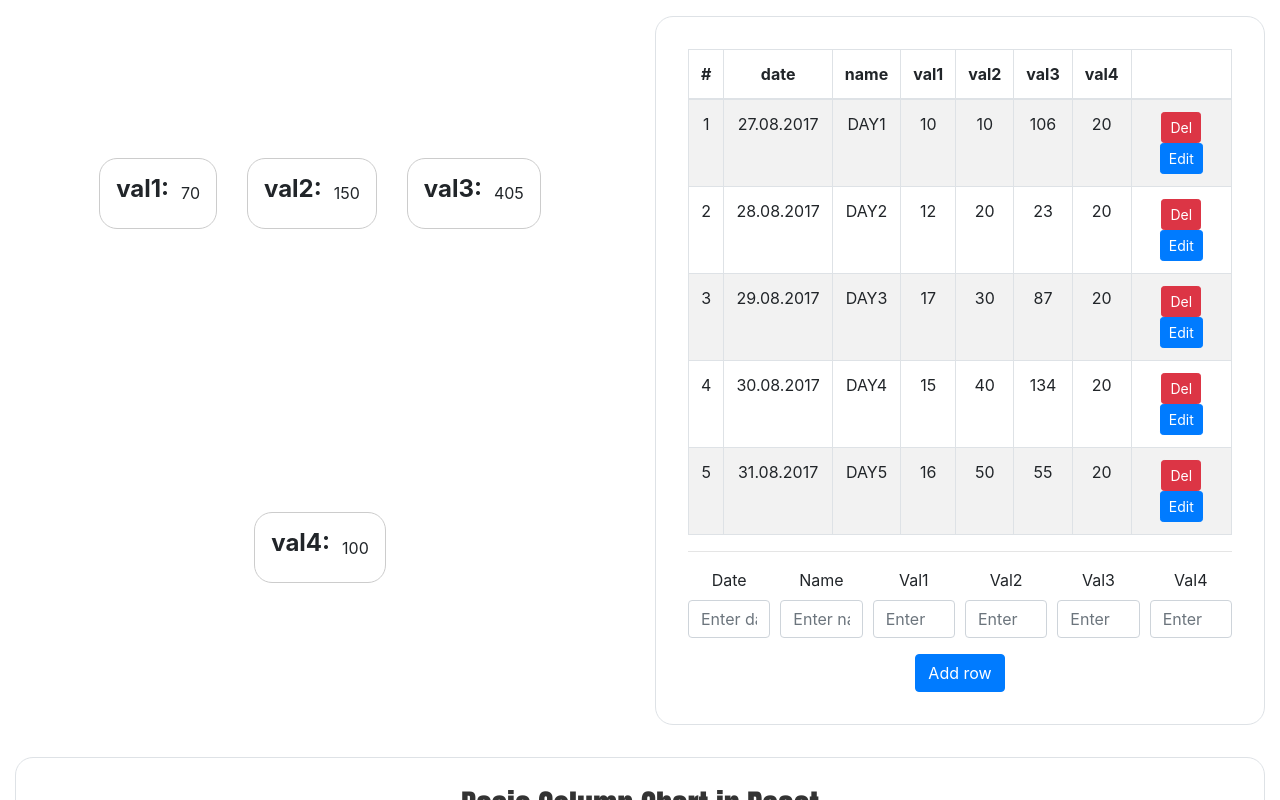
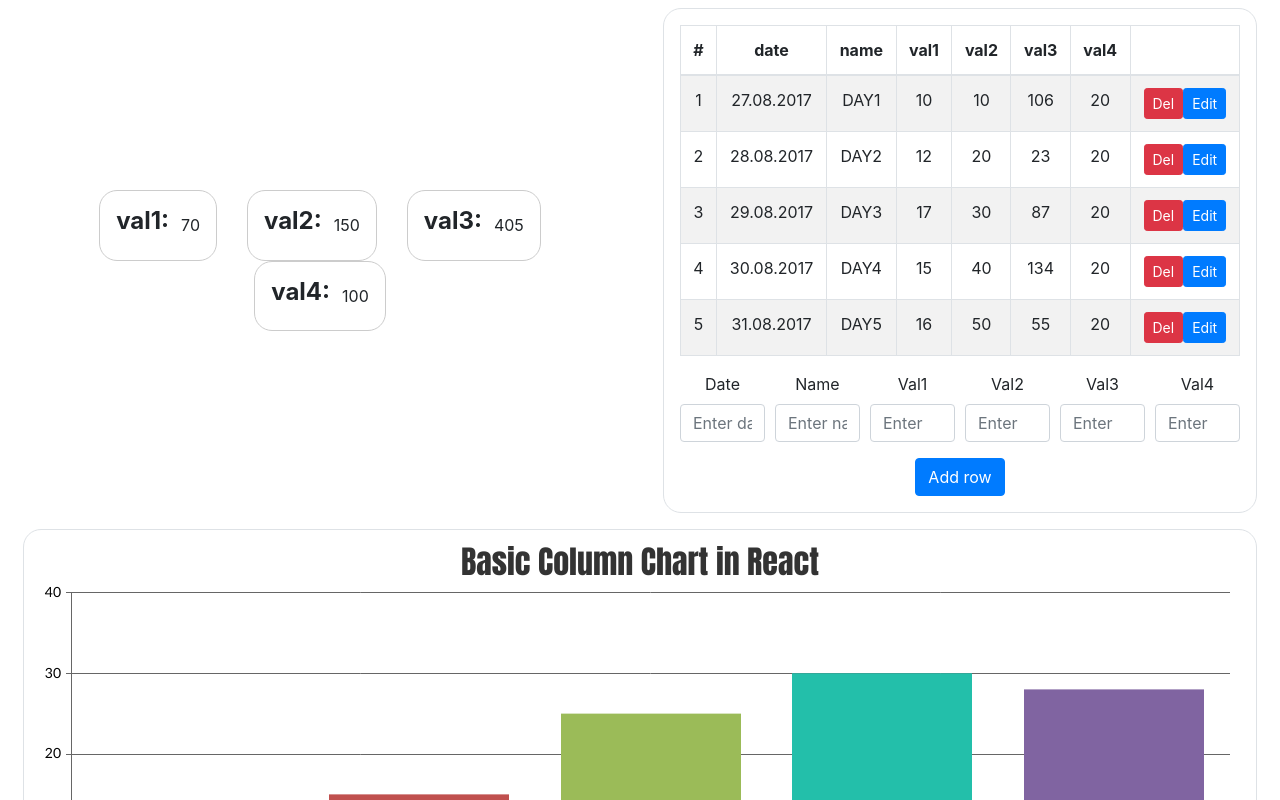
Before and after one commit to Happytoad42/table-test, a React (Create React App) app: page / in a window 1280 px wide. Shown: the top 800 px of the page. Built offline with nearby package versions, Linux system fonts and the light colour scheme.

Commit message:
added row edit

```diff
--- a/src/App.css
+++ b/src/App.css
@@ -3,11 +3,8 @@
 }
 
 .border {
-  width: 100%;
-  height: 100%;
   border: 1px solid #cccccc;
   border-radius: 18px;
-  padding: 2em;
 }
 
 .wrapper {
@@ -16,5 +13,9 @@
   justify-content: center;
   flex-wrap: wrap;
   padding: 1em;
+  margin: .5em;
+}
 
+.row {
+  align-items: center;
 }
--- a/src/App.js
+++ b/src/App.js
@@ -12,6 +12,7 @@ import {
   selectTableFields,
   addItem,
   removeItem,
+  editItem,
 } from './redux/slices/tableDataSlice';
 
 import { getApiData } from './API/AppAPI'
@@ -26,27 +27,32 @@ function App() {
 
   useEffect(() => {
     dispatch(setStateData(getApiData()));
-  }, [])
+  }, [dispatch])
 
   const handleRemoveItem = (id) => {
     dispatch(removeItem(tableData, id));
   }
 
   const handleAddItem = (item) => {
-    debugger;
     dispatch(addItem(tableData, item));
+  }
+
+  const handleEditItem = (item) => {
+    dispatch(editItem(tableData, item));
   }
 
   return (
       <Container fluid className="App">
-          <Row>
-              <Col className='wrapper' sm={6}>
-                {valuesData.map((item, i) => <Display key={i} name={item.name} value={item.value} />)}
+          <Row clasName='row'>
+              <Col sm={6}>
+                <div className='wrapper' >
+                   {valuesData.map((item, i) => <Display key={i} name={item.name} value={item.value} />)}
+                </div>
               </Col>
-              <Col className='wrapper' sm={6}>
-                <DataTable removeItem={handleRemoveItem} addItem={handleAddItem}  data={tableData} fields ={fieldsData}/>
+              <Col sm={6}>
+                <DataTable removeItem={handleRemoveItem} addItem={handleAddItem} editItem={handleEditItem} data={tableData} fields ={fieldsData}/>
               </Col>
-              <Col className='wrapper' >
+              <Col >
                 <Chart/>
               </Col>
           </Row>
--- a/src/components/AddForm/AddForm.js
+++ b/src/components/AddForm/AddForm.js
@@ -1,5 +1,7 @@
 import React, { useState } from 'react';
-import { Form, Button, Col, Spinner } from 'react-bootstrap'
+import { Form, Button, Col, Spinner } from 'react-bootstrap';
+
+import { capitalizeFirstLetter, deriveField } from '../../utils/utils'
 
 const AddForm = ({ fields, addItem }) => {
 
@@ -10,7 +12,6 @@ const AddForm = ({ fields, addItem }) => {
     }
 
     const handleSubmit = (e, item) => {
-        debugger;
         e.preventDefault();
         addItem(item);
         setNewItem({});
@@ -27,17 +28,7 @@ const AddForm = ({ fields, addItem }) => {
         )
     } else {
 
-        const deriveField = function(field) {
 
-            if (field.includes('val')) {
-                return 'number';
-            }
-            return 'text';
-        }
-
-        const capitalizeFirstLetter = (string) => {
-            return string.charAt(0).toUpperCase() + string.slice(1);
-        }
 
         return (
             <Form onSubmit={(e) => handleSubmit(e, newItem)}>
--- a/src/components/Chart/Chart.js
+++ b/src/components/Chart/Chart.js
@@ -1,5 +1,7 @@
 import React from 'react';
 import CanvasJSReact from '../../vendor/canvasjs/canvasjs.react.js';
+
+import styles from './Chart.module.scss'
 
 const CanvasJS = CanvasJSReact.CanvasJS;
 const CanvasJSChart = CanvasJSReact.CanvasJSChart;
@@ -23,8 +25,8 @@ const Chart = () => {
      }
 
     return (
-        <div className="border">
-            <CanvasJSChart options = {options}
+        <div className='wrapper border'   >
+            <CanvasJSChart className={styles.chart} options = {options}
             /* onRef = {ref => this.chart = ref} */
         />
         </div>
--- /dev/null
+++ b/src/components/Chart/Chart.module.scss
@@ -0,0 +1,4 @@
+.chart {
+    width: 100%;
+    height: 100%;
+}
--- a/src/components/DataTable/DataTable.js
+++ b/src/components/DataTable/DataTable.js
@@ -1,9 +1,21 @@
-import React from 'react';
+import React, { useState } from 'react';
 import { Table, Spinner, Button } from 'react-bootstrap';
+import EditModal from '../EditModal'
 
 import AddForm from '../AddForm';
 
-const DataTable = ({ data, fields, removeItem, addItem }) => {
+const DataTable = ({ data, fields, removeItem, addItem, editItem }) => {
+
+    const [modalVisile, setModalVisible] = useState(false);
+    const [activeItem, setActiveItem] = useState({});
+
+    const handleClose = () => {
+        setModalVisible(false)
+    };
+    const handleShow = (item) => {
+        setActiveItem(item);
+        setModalVisible(true)
+    };
 
     if (!data.length) {
         return (
@@ -17,7 +29,7 @@ const DataTable = ({ data, fields, removeItem, addItem }) => {
     let rowCount = 1;
 
     return (
-        <div className="border" >
+        <div className='wrapper border' >
             <Table striped bordered hover>
                 <thead>
                     <tr>
@@ -26,6 +38,7 @@ const DataTable = ({ data, fields, removeItem, addItem }) => {
                             if (header !== 'id') {
                                 return (<th key={i}>{header}</th>)
                             }
+                            return false;
                         } )}
                         <th> </th>
                     </tr>
@@ -37,14 +50,15 @@ const DataTable = ({ data, fields, removeItem, addItem }) => {
                             if (header !== 'id') {
                                 return (<td key={ind}> {item[header]}</td>)
                             }
+                            return false;
                         } )}
-                        <th><Button size="sm" variant="danger" onClick={ () => removeItem(item.id) }>Del</Button><Button size="sm" variant="primary">Edit</Button></th>
+                        <th><Button size="sm" variant="danger" onClick={ () => removeItem(item.id) }>Del</Button><Button size="sm" variant="primary" onClick={() => handleShow(item)}>Edit</Button></th>
                    </tr>)}
                 </tbody>
             </Table>
             <hr/>
             <AddForm addItem={addItem} fields={fields}/>
-
+            <EditModal show={modalVisile} fields={fields} onHide={handleClose} editItem={editItem} activeItem={activeItem}/>
         </div>
     )
 }
--- /dev/null
+++ b/src/components/EditModal/EditModal.js
@@ -0,0 +1,51 @@
+import React from 'react';
+import { Modal, Button, Form, Col } from 'react-bootstrap';
+
+import { capitalizeFirstLetter, deriveField } from '../../utils/utils';
+
+const EditModal = ({ fields, show, onHide, activeItem, editItem }) => {
+    debugger;
+    let editable = { ...activeItem };
+
+    const handleSubmit = (e, item) => {
+        e.preventDefault();
+        editItem(item);
+        onHide();
+    }
+
+    const handleChange = (e) => {
+        debugger;
+        const newObj = {[e.target.name]: e.target.value };
+        editable = Object.assign(editable, newObj);
+    };
+
+    return (
+        <Modal show={show} onHide={() => onHide()} size="lg">
+            <Modal.Header closeButton>
+            <Modal.Title>Modal heading</Modal.Title>
+            </Modal.Header>
+            <Modal.Body>
+                <Form onSubmit={(e) => handleSubmit(e, editable)}>
+                    <Form.Row>
+                        {fields.map(function(field, i) {
+                             return ( <Form.Group key={i} as={Col} controlId={`${field}-input`}>
+                                <Form.Label>{capitalizeFirstLetter(field)}</Form.Label>
+                                <Form.Control name={field} type={deriveField(field)} placeholder={`Enter ${field}`} onChange={handleChange} defaultValue={editable[field]} />
+                            </Form.Group>)
+                        }
+
+                        )}
+                    </Form.Row>
+                    <Button variant="secondary" onClick={() => onHide()}>
+                        Close
+                    </Button>
+                    <Button variant="primary" type="submit">
+                        Save changes
+                    </Button>
+                </Form>
+            </Modal.Body>
+        </Modal>
+    )
+}
+
+export default EditModal;
--- /dev/null
+++ b/src/components/EditModal/index.js
@@ -0,0 +1,3 @@
+import EditModal from './EditModal'
+
+export default EditModal;
--- a/src/index.js
+++ b/src/index.js
@@ -8,10 +8,8 @@ import './index.css';
 import 'bootstrap/dist/css/bootstrap.min.css';
 
 ReactDOM.render(
-  <React.StrictMode>
-    <Provider store={store}>
+  <Provider store={store}>
       <App />
-    </Provider>
-  </React.StrictMode>,
+  </Provider>,
   document.getElementById('root')
 );
--- a/src/redux/slices/tableDataSlice.js
+++ b/src/redux/slices/tableDataSlice.js
@@ -32,6 +32,16 @@ export const addItem = (data, newItem) => dispatch => {
   dispatch(setStateData(newData));
 }
 
+export const editItem = (data, editedItem) => dispatch => {
+  debugger;
+  const newData = [...data];
+  const targetItem = newData.find(item => item.id === editedItem.id);
+  const index = newData.indexOf(targetItem);
+  newData.splice(index, 1, editedItem);
+  console.log(newData);
+  dispatch(setStateData(newData));
+}
+
 export const setStateData = data => async dispatch => {
   let fieldsArr = [];
     await dispatch(setItems(data.map(item => {
@@ -40,6 +50,7 @@ export const setStateData = data => async dispatch => {
         if (field !== 'id' && fieldsArr.indexOf(field) < 0) {
           fieldsArr.push(field);
         }
+        return false;
       })
       if (!item.id) {
          return Object.assign(item, { id: Math.random() });
--- /dev/null
+++ b/src/utils/utils.js
@@ -0,0 +1,10 @@
+export const deriveField = function(field) {
+    if (field.includes('val')) {
+        return 'number';
+    }
+    return 'text';
+}
+
+export const capitalizeFirstLetter = (string) => {
+    return string.charAt(0).toUpperCase() + string.slice(1);
+}
```
